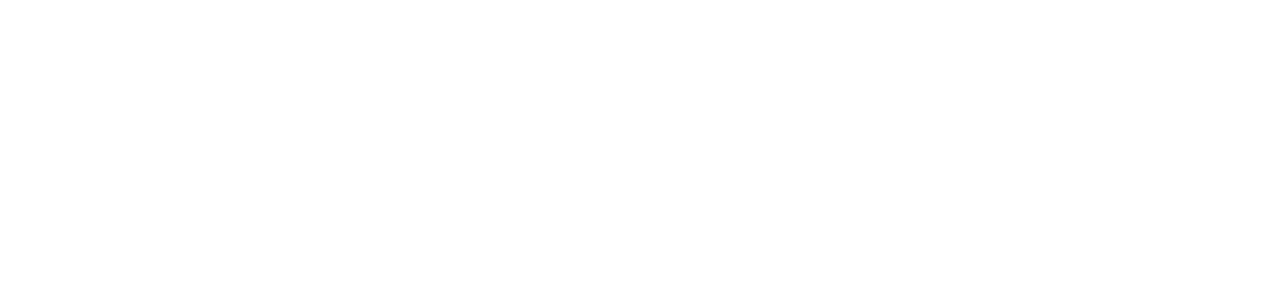
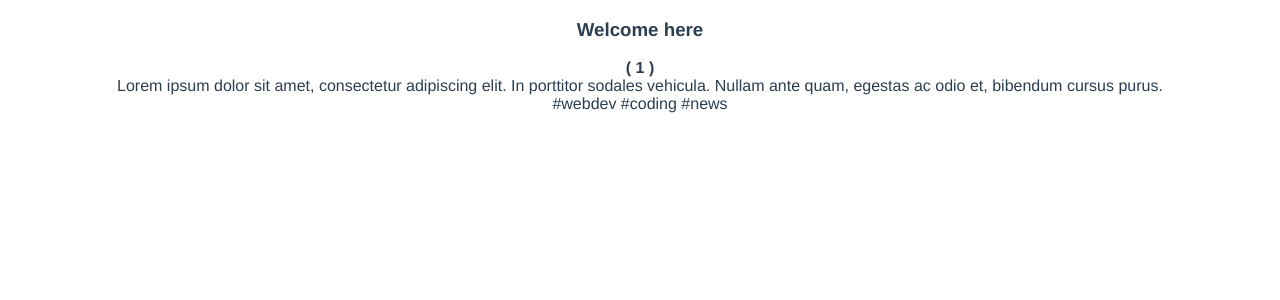
Before and after one commit to TerezzaB/VUE_Blog, a Vue app: page /posts/1 in a window 1280 px wide. Before the commit this address had no page. Shown: the top 300 px of the page. Built offline with nearby package versions, Linux system fonts and the light colour scheme; data requests are answered from the project's data file.

Commit message:
4th commit

```diff
--- a/data/db.json
+++ b/data/db.json
@@ -8,19 +8,19 @@
         },
         {
             "id": 2,
-            "title": "Welcome here 2",
+            "title": "Welcome here again",
             "body": "Lorem ipsum dolor sit amet, consectetur adipiscing elit. In porttitor sodales vehicula. Nullam ante quam, egestas ac odio et, bibendum cursus purus.",
             "tags": [ "tagss", "tag" ]
         },
         {
             "id": 3,
-            "title": "Welcome here 3",
+            "title": "Welcome here again and again",
             "body": "Lorem ipsum dolor sit amet, consectetur adipiscing elit. In porttitor sodales vehicula. Nullam ante quam, egestas ac odio et, bibendum cursus purus.",
             "tags": [ "webdev", "news" ]
         },
         {
             "id": 4,
-            "title": "Welcome here 4",
+            "title": "Welcome here again and again and again",
             "body": "Lorem ipsum dolor sit amet, consectetur adipiscing elit. In porttitor sodales vehicula. Nullam ante quam, egestas ac odio et, bibendum cursus purus.",
             "tags": [ "webdev", "coding" ]
         }
--- a/src/App.vue
+++ b/src/App.vue
@@ -5,4 +5,5 @@
 <style>
 #app { font-family: Avenir, Helvetica, Arial, sans-serif; -webkit-font-smoothing: antialiased; -moz-osx-font-smoothing: grayscale; text-align: center; color: #2c3e50; }
 .m { margin: 30px 0; }
+.b { font-weight: bold; }
 </style>
--- a/src/components/SinglePost.vue
+++ b/src/components/SinglePost.vue
@@ -1,8 +1,9 @@
 <template>
     <div class="post m">
-        <h3>{{ post.title }}</h3>
+        <router-link :to="{ name: 'Details', params: { id: post.id } }">
+            <h3>{{ post.id }} {{ post.title }}</h3>
+        </router-link>
         <div>{{ snippet }}</div>
-        <div>{{ post.id }}</div>
         <span v-for="tag in post.tags" :key="tag">
             #{{ tag }}
         </span>
--- /dev/null
+++ b/src/composables/getPost.js
@@ -0,0 +1,24 @@
+import { ref } from 'vue'
+
+
+const getPost = (id) => {
+    const post = ref(null)
+    const error = ref(null)
+
+    const load = async () => {
+      try {
+        let data = await fetch('http://localhost:3000/posts/' + id)
+        if (!data.ok) {
+          throw Error('That post does not exist')
+        }
+        post.value = await data.json()
+      }
+      catch(err) {
+        error.value = err.message
+        console.log(error.value)
+      }
+    }
+    return { post, error, load }
+}
+
+export default getPost
--- a/src/router/index.js
+++ b/src/router/index.js
@@ -1,11 +1,18 @@
 import { createRouter, createWebHistory } from 'vue-router'
 import HomeView from '../views/HomeView.vue'
+import Details from '../views/Details.vue'
 
 const routes = [
   {
     path: '/',
     name: 'home',
     component: HomeView
+  },
+  {
+    path: '/posts/:id',
+    name: 'Details',
+    component: Details,
+    props: true
   }
 ]
 
--- /dev/null
+++ b/src/views/Details.vue
@@ -0,0 +1,27 @@
+<template>
+    <div v-if="error">{{ error }}</div>
+    <div v-if="post" class="post">
+        <h3>{{ post.title }}</h3>
+        <div class="b">( {{ post.id }} )</div>
+        <div class="pre">{{ post.body }}</div>
+        <span v-for="tag in post.tags" :key="tag">
+            #{{ tag }}
+        </span>
+    </div>
+</template>
+
+<script>
+import getPost from '../composables/getPost.js'
+
+export default {
+    props: [ 'id' ],
+    setup(props) {
+        const { post, error, load } = getPost(props.id)
+
+        load()
+        return { post, error }
+    }
+}
+</script>
+<style scoped>
+</style>
--- a/src/views/HomeView.vue
+++ b/src/views/HomeView.vue
@@ -20,6 +20,7 @@
   setup() {
     //will be run before every life cycle hooks (mounted/created etc)
 
+    //now i can use any of these -> { posts, error, load } inside this component
     const { posts, error, load } = getPosts()
 
     load()
```
